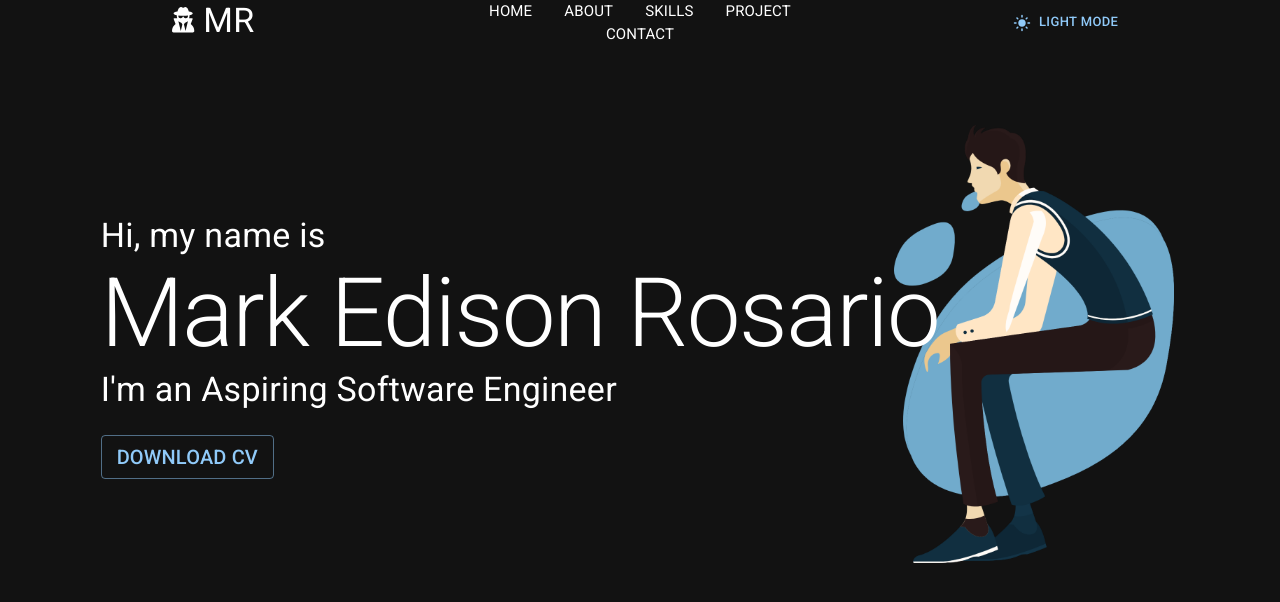
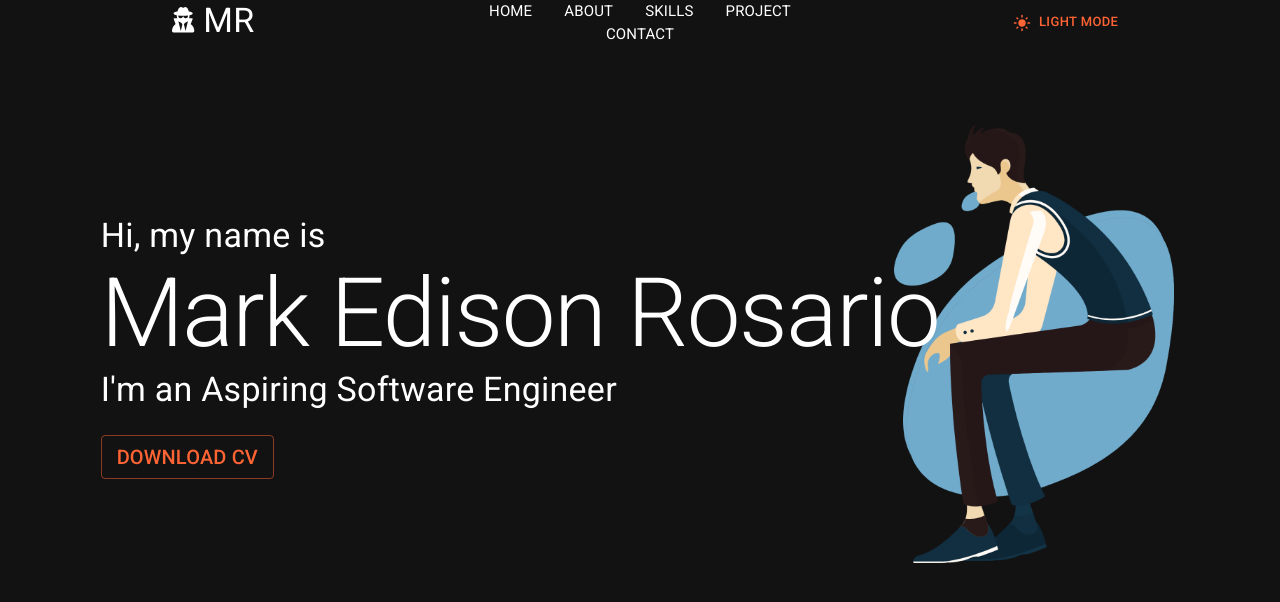
Before and after one commit to MrYious/My-Portfolio, a React (Create React App) app in the folder frontend/: page / in a window 1280 px wide. Shown: the top 602 px of the page. Built offline with nearby package versions, Linux system fonts and the light colour scheme.

Commit message:
style: updated theme

```diff
--- a/frontend/src/App.js
+++ b/frontend/src/App.js
@@ -1,6 +1,7 @@
 import { CssBaseline, Grid } from '@mui/material';
 import { ThemeProvider, createTheme } from '@mui/material/styles';
 
+import About from './components/About';
 import Home from './components/Home';
 import { MyData } from './data/MyData';
 import Navbar from './components/Navbar';
@@ -22,6 +23,27 @@ export default function App() {
   const theme = createTheme({
     palette: {
       mode,
+      ...( mode === 'light'
+      ? {
+        // Light Mode
+        primary: {
+          main: '#bf360c',
+        },
+        background: {
+          default: "#c7c7c7",
+          paper: "#b0b0b0",
+        }
+      }
+      : {
+        // Dark Mode
+        primary: {
+          main: '#ff6434',
+        },
+        background: {
+          default: "#121212",
+          paper: "#000000"
+        }
+      })
     },
     breakpoints: {
       values: {
@@ -42,6 +64,7 @@ export default function App() {
         <Grid container className='selector' direction={"column"}>
           <Navbar />
           <Home intro={MyData.intro} />
+          <About about={MyData.about} />
           {/* ABOUT */}
           {/* SKILLS */}
           {/* PROJECTS */}
```
